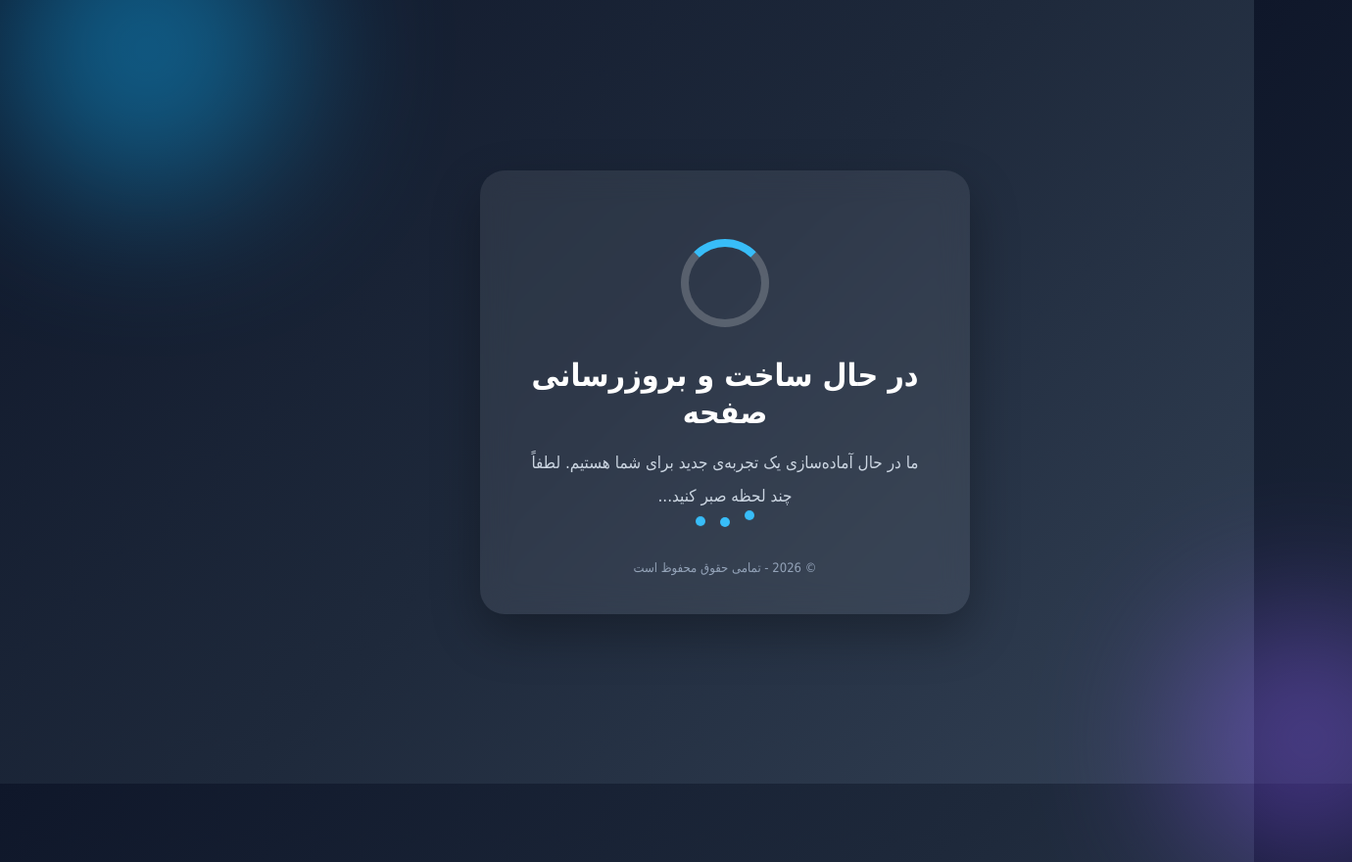
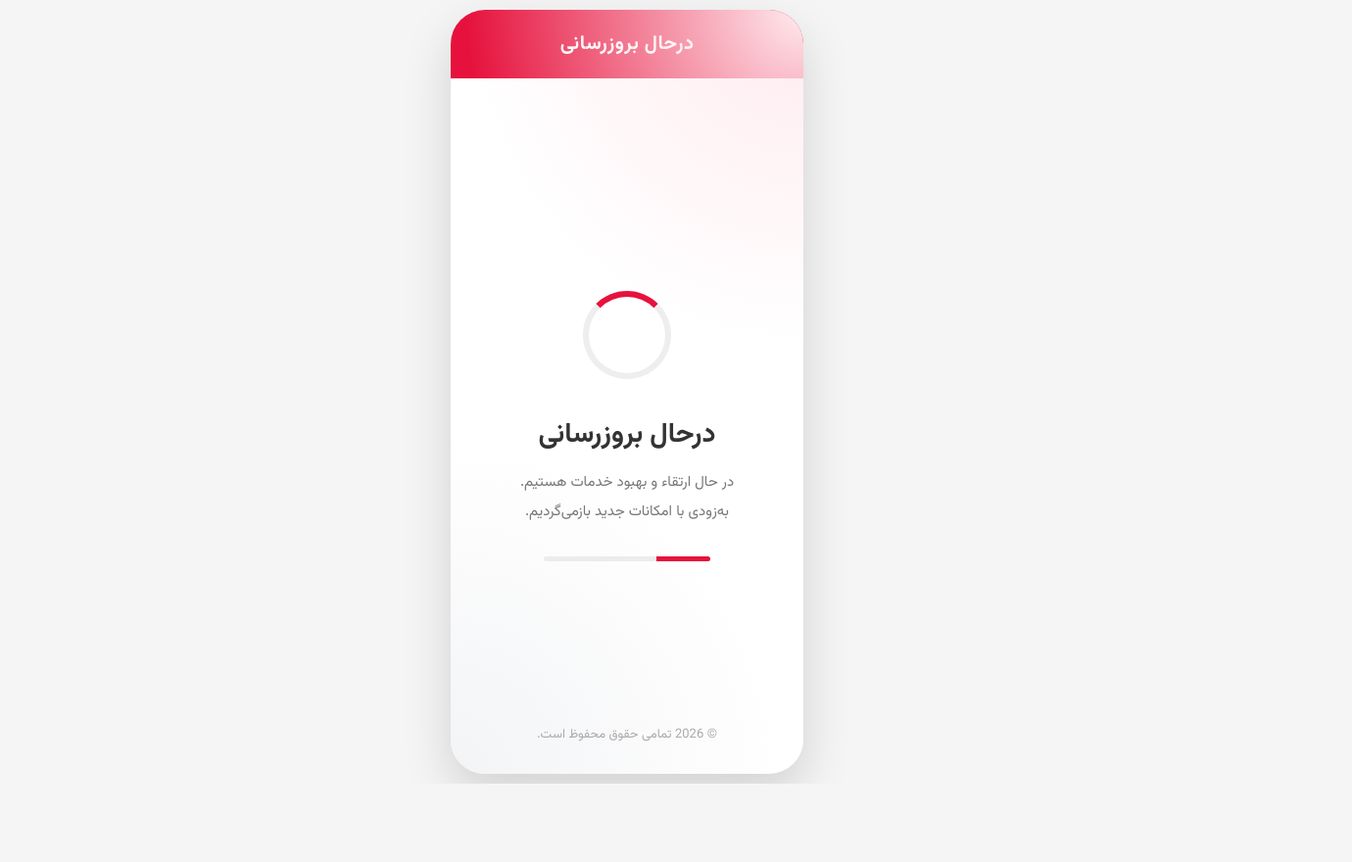
Before and after one commit to radinrezaei098-svg/qr1-telegram-bot, a website: page public/index.html in a window 1280 px wide. Shown: the whole page at 98% size, 1380 px wide, since content can reach past the window. After the commit the page ends 800 px from the top, so only its background shows below. Drawn offline with Linux system fonts and the light colour scheme.

Commit message:
اپدیت ۲

```diff
--- a/public/index.html
+++ b/public/index.html
@@ -3,157 +3,162 @@
 <head>
 <meta charset="UTF-8">
 <meta name="viewport" content="width=device-width, initial-scale=1.0">
+<title>درحال بروزرسانی</title>
 
-<title>در حال بروزرسانی</title>
+<link href="https://fonts.googleapis.com/css2?family=Vazirmatn:wght@300;400;600;700&display=swap" rel="stylesheet">
 
 <style>
-    * {
-        margin: 0;
-        padding: 0;
-        box-sizing: border-box;
-        font-family: "Vazirmatn", Tahoma, sans-serif;
+*{
+    margin:0;
+    padding:0;
+    box-sizing:border-box;
+    font-family:"Vazirmatn",sans-serif;
 }
 
-    body {
-        height: 100vh;
-        display: flex;
-        justify-content: center;
-        align-items: center;
-        background: linear-gradient(135deg, #0f172a, #1e293b, #334155);
-        color: white;
-        overflow: hidden;
+body{
+    height:100vh;
+    display:flex;
+    justify-content:center;
+    align-items:center;
+    background:#f5f5f5;
+    overflow:hidden;
 }
 
-    .container {
-        text-align: center;
-        padding: 40px;
-        width: 90%;
-        max-width: 500px;
-        background: rgba(255,255,255,0.08);
-        backdrop-filter: blur(15px);
-        border-radius: 25px;
-        box-shadow: 0 20px 50px rgba(0,0,0,.3);
-        animation: fade 1s ease;
+/* مناسب برای نمایش موبایل 19:6 */
+.phone{
+    width:360px;
+    height:780px;
+    background:#fff;
+    border-radius:35px;
+    box-shadow:0 20px 50px rgba(0,0,0,.15);
+    overflow:hidden;
+    position:relative;
 }
 
-    h1 {
-        font-size: 32px;
-        margin-bottom: 15px;
+/* هدر */
+.header{
+    height:70px;
+    background:#e6123d;
+    display:flex;
+    justify-content:center;
+    align-items:center;
+    color:#fff;
+    font-size:20px;
+    font-weight:700;
+    letter-spacing:.5px;
 }
 
-    p {
-        color: #cbd5e1;
-        font-size: 17px;
-        line-height: 2;
+/* بک گراند */
+.bg{
+    position:absolute;
+    inset:0;
+    background:
+    radial-gradient(circle at top right,#ffebef 0%,transparent 40%),
+    radial-gradient(circle at bottom left,#f3f4f6 0%,transparent 40%);
 }
 
-    .loader {
-        width: 90px;
-        height: 90px;
-        margin: 30px auto;
-        border-radius: 50%;
-        border: 8px solid rgba(255,255,255,.2);
-        border-top-color: #38bdf8;
-        animation: spin 1s linear infinite;
+/* محتوا */
+.content{
+    position:relative;
+    z-index:2;
+    height:calc(100% - 70px);
+    display:flex;
+    flex-direction:column;
+    justify-content:center;
+    align-items:center;
+    text-align:center;
+    padding:25px;
 }
 
-    .dots span {
-        display: inline-block;
-        width: 10px;
-        height: 10px;
-        margin: 5px;
-        background: #38bdf8;
-        border-radius: 50%;
-        animation: bounce 1.2s infinite;
+/* آیکون */
+.loader{
+    width:90px;
+    height:90px;
+    border-radius:50%;
+    border:6px solid #eee;
+    border-top:6px solid #e6123d;
+    animation:spin 1s linear infinite;
+    margin-bottom:35px;
 }
 
-    .dots span:nth-child(2){
-        animation-delay: .2s;
+@keyframes spin{
+to{transform:rotate(360deg);}
 }
 
-    .dots span:nth-child(3){
-        animation-delay: .4s;
+h1{
+    color:#333;
+    font-size:28px;
+    margin-bottom:12px;
 }
 
-    .footer {
-        margin-top: 25px;
-        font-size: 13px;
-        color: #94a3b8;
+p{
+    color:#777;
+    line-height:2;
+    font-size:15px;
 }
 
-    @keyframes spin {
-        to {
-            transform: rotate(360deg);
-        }
+.footer{
+    position:absolute;
+    bottom:30px;
+    width:100%;
+    text-align:center;
+    color:#aaa;
+    font-size:13px;
 }
 
-    @keyframes bounce {
-        50% {
-            transform: translateY(-12px);
-        }
+.line{
+    width:170px;
+    height:5px;
+    background:#ececec;
+    border-radius:10px;
+    overflow:hidden;
+    margin:30px auto 0;
 }
 
-    @keyframes fade {
-        from {
-            opacity:0;
-            transform: translateY(30px);
-        }
-        to {
-            opacity:1;
-            transform: translateY(0);
-        }
+.line span{
+    display:block;
+    width:40%;
+    height:100%;
+    background:#e6123d;
+    animation:move 1.5s infinite ease-in-out;
 }
 
-    .bg-circle {
-        position:absolute;
-        border-radius:50%;
-        filter:blur(80px);
-        opacity:.5;
+@keyframes move{
+0%{margin-right:-40%;}
+100%{margin-right:100%;}
 }
-
-    .one {
-        width:300px;
-        height:300px;
-        background:#0ea5e9;
-        top:-100px;
-        left:-100px;
-    }
-
-    .two {
-        width:250px;
-        height:250px;
-        background:#8b5cf6;
-        bottom:-80px;
-        right:-80px;
-    }
-
 </style>
 </head>
 
 <body>
 
-<div class="bg-circle one"></div>
-<div class="bg-circle two"></div>
+<div class="phone">
 
-<div class="container">
+<div class="bg"></div>
+
+<div class="header">
+درحال بروزرسانی
+</div>
+
+<div class="content">
 
 <div class="loader"></div>
 
-    <h1>در حال ساخت و بروزرسانی صفحه</h1>
+<h1>درحال بروزرسانی</h1>
 
 <p>
-        ما در حال آماده‌سازی یک تجربه‌ی جدید برای شما هستیم.
-        لطفاً چند لحظه صبر کنید...
+در حال ارتقاء و بهبود خدمات هستیم.<br>
+به‌زودی با امکانات جدید بازمی‌گردیم.
 </p>
 
-    <div class="dots">
-        <span></span>
-        <span></span>
+<div class="line">
 <span></span>
 </div>
 
+</div>
+
 <div class="footer">
-        © 2026 - تمامی حقوق محفوظ است
+© 2026 تمامی حقوق محفوظ است.
 </div>
 
 </div>
```
Lines whose indentation alone changed are shown as unchanged.
